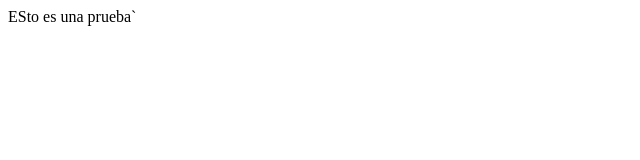
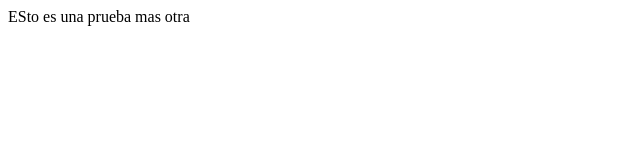
Before and after one commit to germanlopez1392/prueba-repo, a plain HTML site: page index.html in a window 1280 px wide. Shown: the full height of the page, 0-640 px from the left. Drawn offline with Linux system fonts and the light colour scheme.

Commit message:
otro commit

```diff
--- a/index.html
+++ b/index.html
@@ -9,7 +9,10 @@
 
 <body>
 
-    ESto es una prueba`
+    ESto es una prueba
+
+    mas otra
+
 </body>
 
 </html>
```
